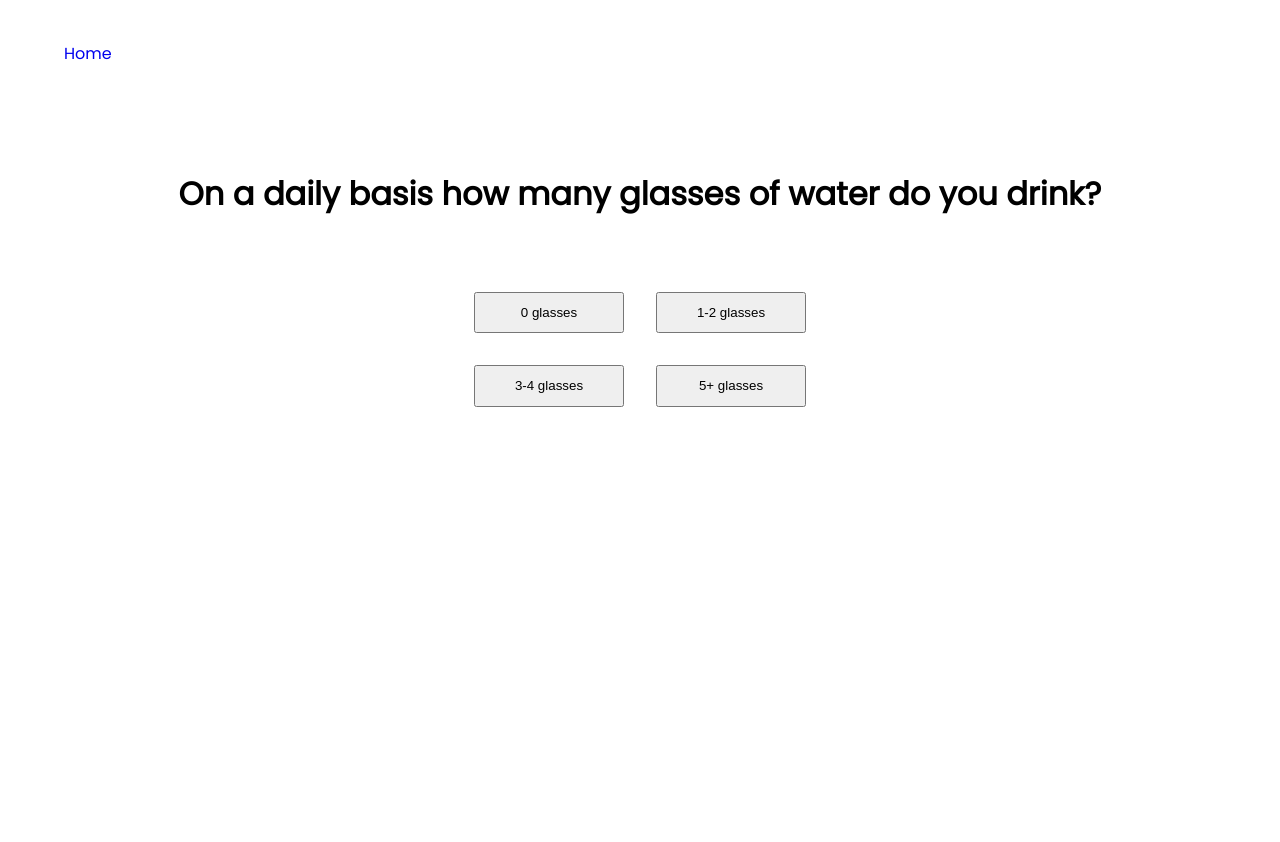
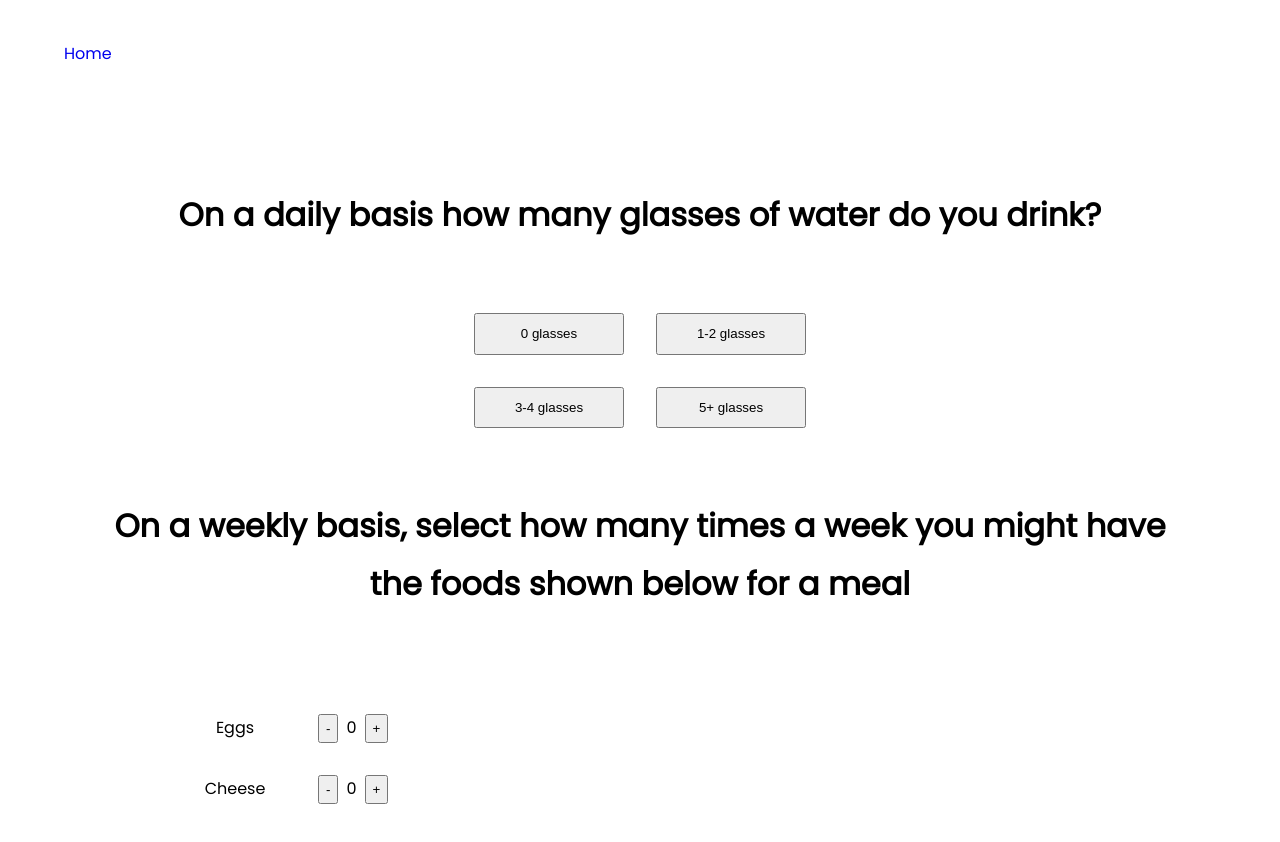
Before and after one commit to ShrewdStyle/vue3_food_doctor, a Vue app: page /questions in a window 1280 px wide. Shown: the top 842 px of the page. Before the commit the page ends 800 px from the top, so only its background shows below. Built offline with nearby package versions, Linux system fonts and the light colour scheme.

Commit message:
Question components added and props passed

```diff
--- a/src/components/Intro.vue
+++ b/src/components/Intro.vue
@@ -30,6 +30,7 @@ h1 {
 .introText {
   max-width: 1000px;
   margin: 0 auto;
+  text-align: left;
 }
 
 .btnContainer {
--- a/src/components/Questions.vue
+++ b/src/components/Questions/Questions.vue
@@ -10,16 +10,29 @@
       </div>
     </div>
     <div id="q2">
-      <h1></h1>
+      <Vit-A
+      :questions="questions"
+      :foodQ="foodQuantity"
+      @food-increase="increaseQty"
+      @food-decrease="decreaseQty"
+      ></Vit-A>
     </div>
   </div>
 </template>
 
 <script>
+
+import VitA from './Vitamins/VitA'
+
 export default {
+
+  components: {
+    VitA
+  },
   data() {
     return {
       results: [],
+      foodQuantity: 0,
       questions: [
         {
           id: 1,
@@ -33,23 +46,34 @@ export default {
         },
         {
           id: 2,
-          question: "",
+          question: "On a weekly basis, select how many times a week you might have the foods shown below for a meal",
         },
       ],
     };
   },
   methods: {
-    checkData() {
-      console.log(this.questions[0].question);
+    increaseQty() {
+      // return this.foodQuantity ++
+
     },
+    decreaseQty() {
+      if (this.foodQuantity <= 0){
+        return 0
+      }
+      else {
+        return this.foodQuantity --
+      }
+    }
   },
 };
 </script>
 
-<style scoped>
+<style>
+
 .container {
   text-align: center;
-  margin-top: 12vh;
+  margin-top: 10vh;
+  padding: 1rem 4rem;
 }
 
 .options {
@@ -66,4 +90,27 @@ export default {
 .optionBtn:hover {
   cursor: pointer;
 }
+
+.foodContainer {
+  padding: 4rem;
+}
+
+.item {
+  display: flex;
+  padding: 1rem 0;
+}
+
+.amount {
+  display: flex;
+}
+
+.amountNumber {
+  padding: 0 0.5rem;
+}
+
+.itemName {
+  padding: 0 .5rem;
+  min-width: 150px;
+}
+
 </style>
--- /dev/null
+++ b/src/components/Questions/Vitamins/VitA.vue
@@ -0,0 +1,37 @@
+<template>
+  <h1>{{ questions[1].question }}</h1>
+  <div class="foodContainer">
+    <div class="item">
+      <div class="itemName">Eggs</div>
+      <div class="itemPhoto"></div>
+      <div class="amount">
+        <button class="btnDecrease" @click="foodDecrease">-</button>
+        <div class="amountNumber">{{ foodQ }}</div>
+        <button class="btnIncrease" @click="foodIncrease">+</button>
+      </div>
+    </div>
+    <div class="item">
+      <div class="itemName">Cheese</div>
+      <div class="itemPhoto"></div>
+      <div class="amount">
+        <button class="btnDecrease" @click="foodDecrease">-</button>
+        <div class="amountNumber">{{ foodQ }}</div>
+        <button class="btnIncrease" @click="foodIncrease">+</button>
+      </div>
+    </div>
+  </div>
+</template>
+
+<script>
+export default {
+  props: ['questions', 'foodQ'],
+  methods: {
+    foodIncrease(){
+      this.$emit('food-increase')
+    },
+    foodDecrease(){
+      this.$emit('food-decrease')
+    }
+  },
+}
+</script>
--- a/src/main.js
+++ b/src/main.js
@@ -3,7 +3,7 @@ import { createRouter, createWebHistory } from "vue-router";
 
 import App from "./App.vue";
 import Intro from "./components/Intro";
-import Questions from "./components/Questions";
+import Questions from "./components/Questions/Questions";
 
 const router = createRouter({
   history: createWebHistory(),
```
Also changed, not shown: src/components/Questions/Vitamins/-Vitamins.md (renamed from src/components/Vitamins.md), src/components/Questions/Vitamins/VitB.vue (added), src/components/Questions/Vitamins/VitC.vue (added), src/components/Questions/Vitamins/VitCalc.vue (added), src/components/Questions/Vitamins/VitD.vue (added), src/components/Questions/Vitamins/VitE.vue (added), src/components/Questions/Vitamins/VitK.vue (added), 1 other file (tests, documents, lock files or other folders).
